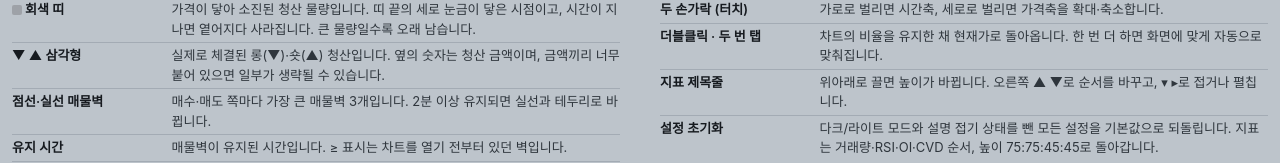
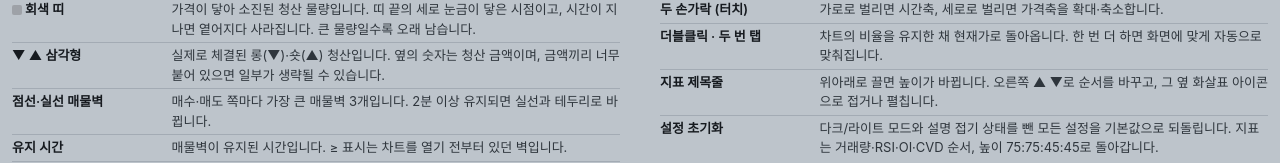
Before and after one commit to 9ggo/btc-chart, a plain HTML site: page index.html in a window 1280 px wide. Shown: the part 553-716 px from the top of the page. Drawn offline with Linux system fonts and the light colour scheme; no server answers.

Commit message:
설명 문구 수정
Co-Authored-By: Claude Opus 5.5 <noreply@anthropic.com>
Claude-Session: https://claude.ai/code/session_017jZ7s4Qq8mAa5C9Yu1mqAf

```diff
--- a/index.html
+++ b/index.html
@@ -95,7 +95,7 @@ footer.folded{display:none}
       <div class="row"><dt>드래그</dt><dd>차트를 상하좌우로 옮깁니다.</dd></div>
       <div class="row"><dt>두 손가락 (터치)</dt><dd>가로로 벌리면 시간축, 세로로 벌리면 가격축을 확대·축소합니다.</dd></div>
       <div class="row"><dt>더블클릭 · 두 번 탭</dt><dd>차트의 비율을 유지한 채 현재가로 돌아옵니다. 한 번 더 하면 화면에 맞게 자동으로 맞춰집니다.</dd></div>
-      <div class="row"><dt>지표 제목줄</dt><dd>위아래로 끌면 높이가 바뀝니다. 오른쪽 ▲ ▼로 순서를 바꾸고, ▾ ▸로 접거나 펼칩니다.</dd></div>
+      <div class="row"><dt>지표 제목줄</dt><dd>위아래로 끌면 높이가 바뀝니다. 오른쪽 ▲ ▼로 순서를 바꾸고, 그 옆 화살표 아이콘으로 접거나 펼칩니다.</dd></div>
       <div class="row"><dt>설정 초기화</dt><dd>다크/라이트 모드와 설명 접기 상태를 뺀 모든 설정을 기본값으로 되돌립니다. 지표는 거래량·RSI·OI·CVD 순서, 높이 75:75:45:45로 돌아갑니다.</dd></div>
     </dl></section>
   </div>
```
